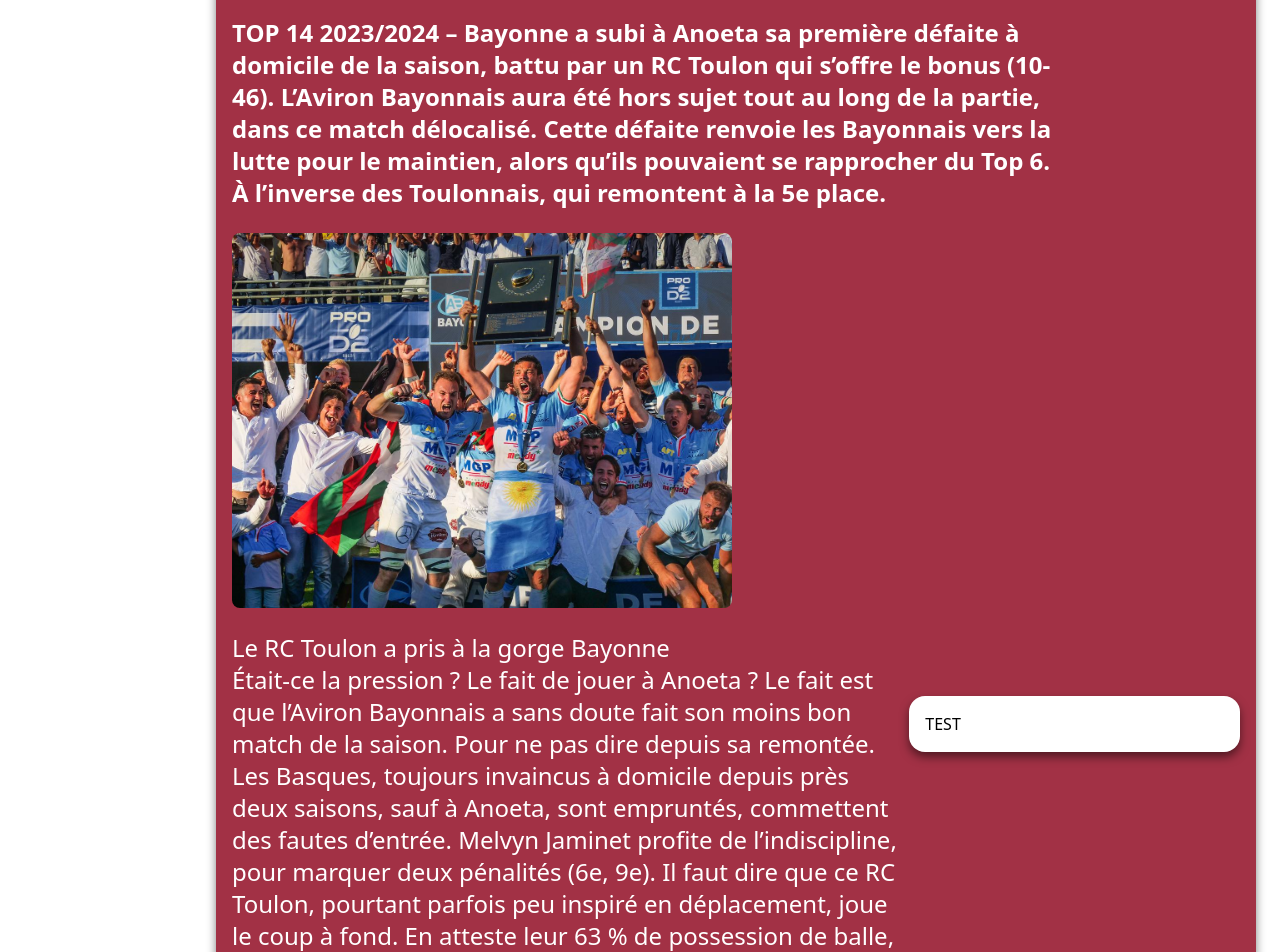
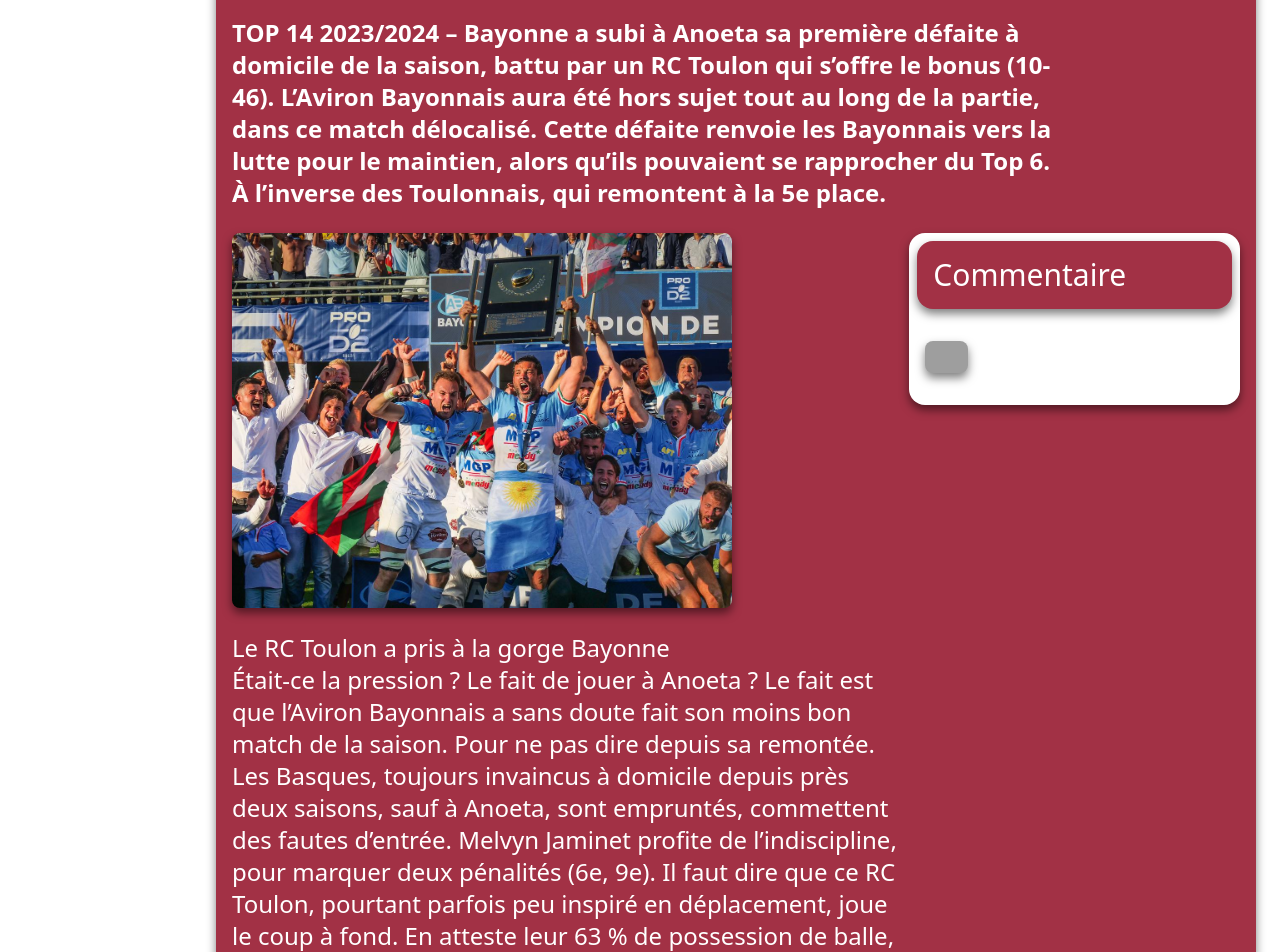
Before and after one commit to LilouDUFAU/GureKultura, a PHP site: page /php/uneActualite.php in a window 1280 px wide. Shown: the part 279-1231 px from the top of the page. Run offline with PHP 8.4, Linux system fonts and the light colour scheme; data that the repository does not hold is empty; grey boxes are pictures that could not be loaded.

Commit message:
Debut de la mise en forme de la section commentaire (sans BD) et améliorations de la page

```diff
--- a/css/output.css
+++ b/css/output.css
@@ -865,6 +865,10 @@
   align-items: center;
 }
 
+.items-start {
+  align-items: flex-start;
+}
+
 .justify-center {
   justify-content: center;
 }
--- a/templates/uneActualite.html.twig
+++ b/templates/uneActualite.html.twig
@@ -3,7 +3,7 @@
 {% block content %}
 <!-- Contenu spécifique de chaque page -->
 <div class="h-full">
-    <div class="gap-2 grid grid-cols-12 items-center bg-[#A23145] rounded-2xl p-4 drop-shadow-[0_5px_5px_rgba(0,0,0,0.5)] mb-10">
+    <div class="gap-2 grid grid-cols-12 items-start bg-[#A23145] rounded-2xl p-4 drop-shadow-[0_5px_5px_rgba(0,0,0,0.5)] mb-10">
 
         {# titre de l'article #}
         <h1 class="col-span-12 text-white font-bold text-5xl text-left mb-4 break-words col-start-1 row-start-1">Top 14 (J20) : Bayonne tombe lourdement à Anoeta contre Toulon</h1>
@@ -11,12 +11,20 @@
         <div class="col-span-10 text-white font-bold text-2xl text-left mb-4 break-words col-start-1 row-start-2">TOP 14 2023/2024 – Bayonne a subi à Anoeta sa première défaite à domicile de la saison, battu par un RC Toulon qui s’offre le bonus (10-46). L’Aviron Bayonnais aura été hors sujet tout au long de la partie, dans ce match délocalisé. Cette défaite renvoie les Bayonnais vers la lutte pour le maintien, alors qu’ils pouvaient se rapprocher du Top 6. À l’inverse des Toulonnais, qui remontent à la 5e place.</div>
         {# contenu #}
         {# image de l'article #}
-        <img src="../asset/actualite/aviron.jpg" alt="Image de l'événement" class="col-start-1 col-span-6 row-start-3 w-full rounded-lg mb-4">
+        <img src="../asset/actualite/aviron.jpg" alt="Image de l'événement" class="col-start-1 col-span-6 row-start-3 w-full rounded-lg mb-4 drop-shadow-[0_5px_5px_rgba(0,0,0,0.5)]">
         {# contenu de l'article #}
         <div class="col-span-8 text-white font-medium text-2xl text-left mb-4 break-words col-start-1 row-start-4">Le RC Toulon a pris à la gorge Bayonne<br>Était-ce la pression ? Le fait de jouer à Anoeta ? Le fait est que l’Aviron Bayonnais a sans doute fait son moins bon match de la saison. Pour ne pas dire depuis sa remontée. Les Basques, toujours invaincus à domicile depuis près deux saisons, sauf à Anoeta, sont empruntés, commettent des fautes d’entrée. Melvyn Jaminet profite de l’indiscipline, pour marquer deux pénalités (6e, 9e). Il faut dire que ce RC Toulon, pourtant parfois peu inspiré en déplacement, joue le coup à fond. En atteste leur 63 % de possession de balle, dans ce premier acte, mais aussi les 237 mètres gagnés ballon en mains, et les 8 défenseurs battus, contre 67 mètres et 4 défenseurs battus pour les locaux.
         Dominateurs et opportunistes, quand Duncan Paia’aua intercepte une passe du pilier Matis Perchaud, pour filer directement en terre promise (3-13, 21e). Et si on croit Bayonne enfin lancé après l’essai Arthur Iturria, au cœur du regroupement (10-13, 27e), l’éclaircie est de courte durée.</div>
         {# section commentaire #}
-        <div class="gap-2 grid grid-cols-6 items-center bg-[#ffffff] rounded-2xl p-4 drop-shadow-[0_5px_5px_rgba(0,0,0,0.5)] mb-10 col-start-9 col-span-4 row-start-3 row-span-2">TEST</div>
+        <div class="gap-2 grid grid-cols-6 items-center bg-[#ffffff] rounded-2xl p-2 drop-shadow-[0_5px_5px_rgba(0,0,0,0.5)] mb-10 col-start-9 col-span-4 row-start-3 row-span-2">
+            <div class="gap-2 grid grid-cols-6 items-center bg-[#A23145] rounded-2xl p-4 drop-shadow-[0_5px_5px_rgba(0,0,0,0.5)] mb-4 col-span-6 text-white text-3xl text-left font-medium">
+                Commentaire
+            </div>
+            <div class="gap-2 grid grid-cols-6 items-center p-2 mb-4 col-span-6">
+                <img src="../asset/pfp.svg" alt="pfp" class="col-start-1 col-span-1 row-span-2 row-start-1 w-full rounded-lg drop-shadow-[0_5px_5px_rgba(0,0,0,0.5)]">
+            </div>
+
+        </div>
     </div>
 </div>
 {% endblock %}
```
Also changed, not shown: 1 other file.
